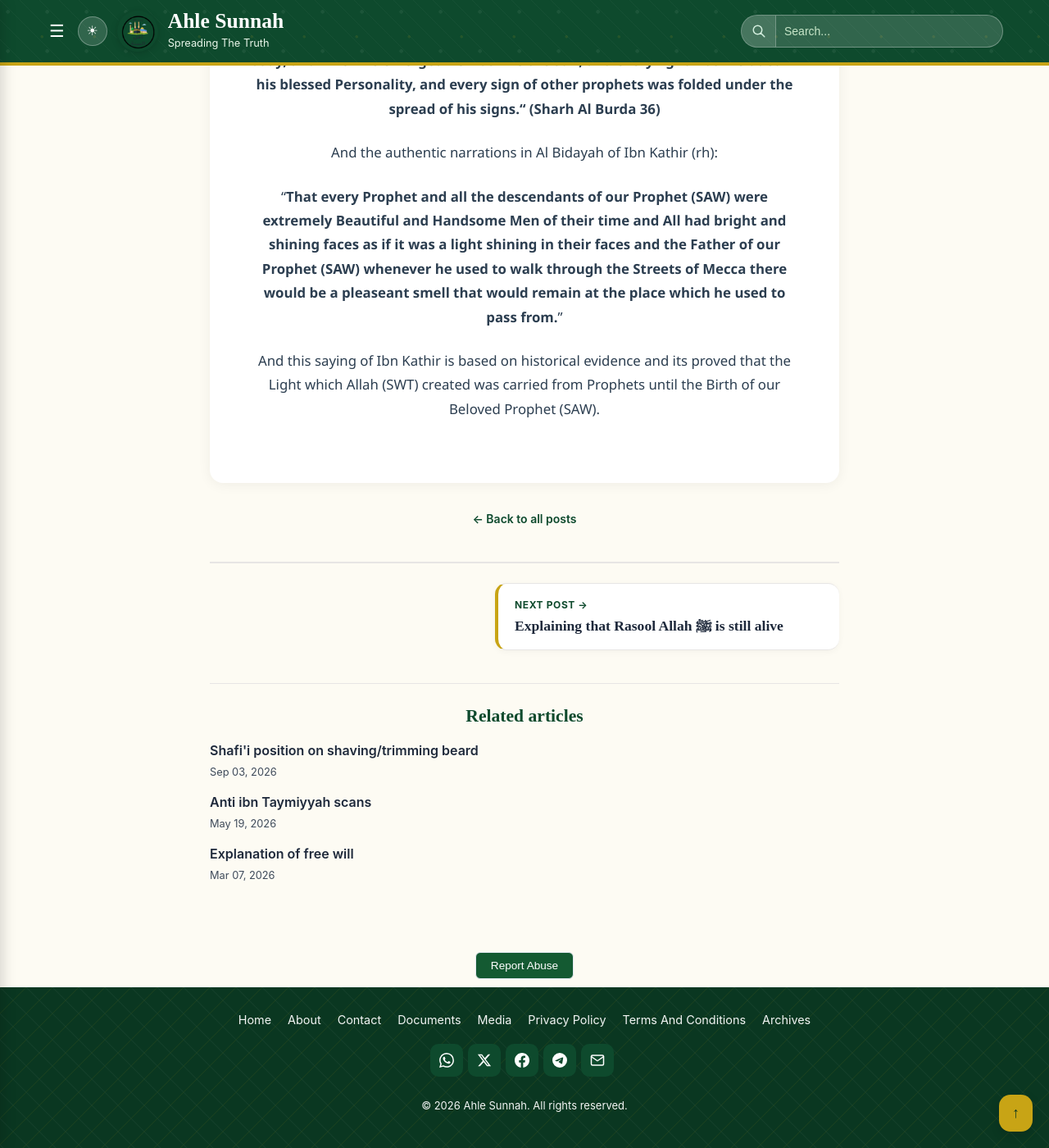
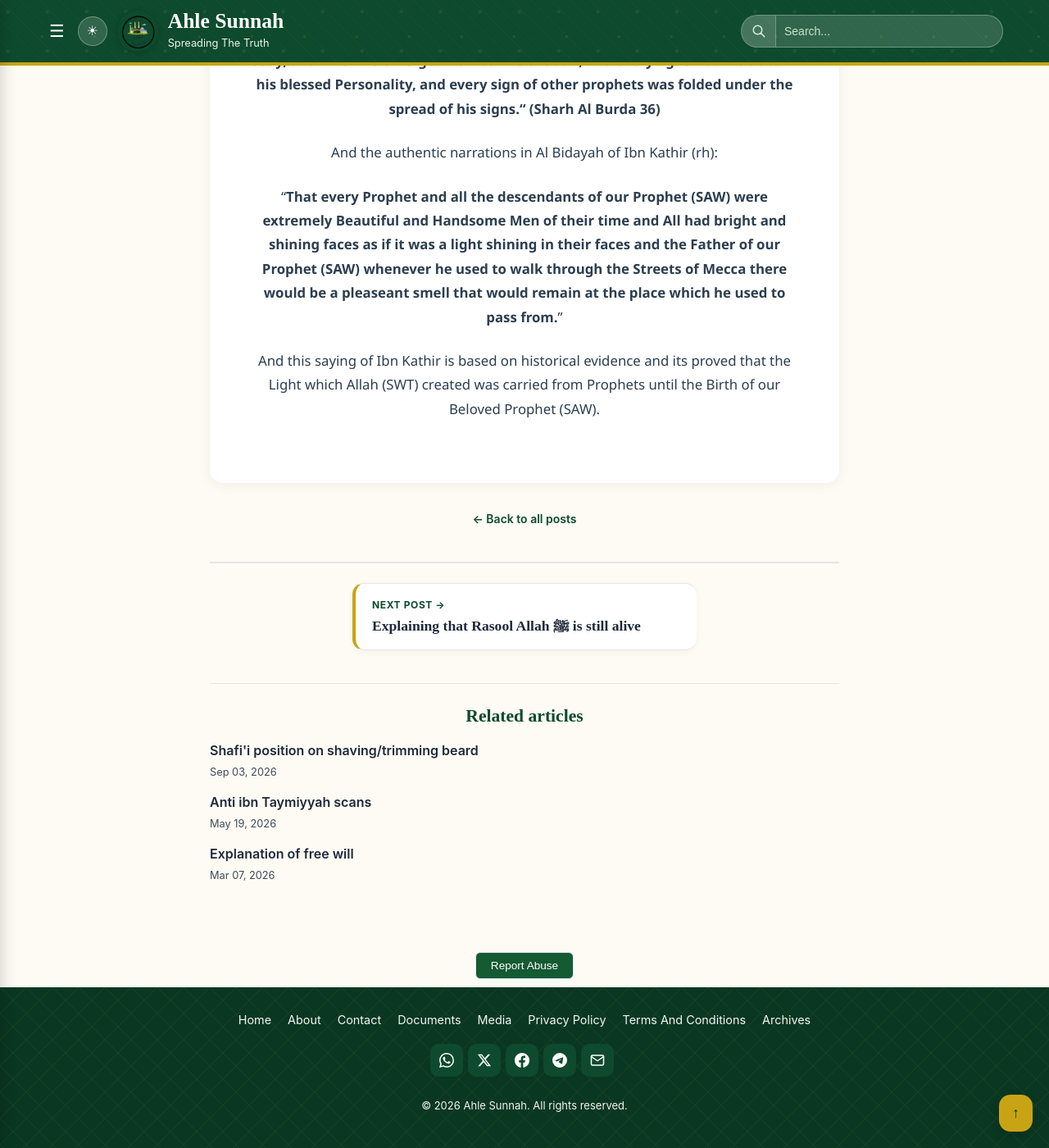
Before and after one commit to Fali17/ahlesunnah, a Jekyll site: the page built from _posts/2024-10-08-the-reality-of-the-belief-of-the-prophet-saw-noor-light-bein.md, in a window 1280 px wide and 1400 px high, scrolled down 3421 px. Shown: the whole window at 82% size. Built offline with Jekyll 4.4.1, drawn with Linux system fonts in a browser that asks for light colours.

Commit message:
Update post.html

```diff
--- a/_layouts/post.html
+++ b/_layouts/post.html
@@ -293,18 +293,55 @@ layout: default
     font-size: 0.9rem;
   }
   }
-  .post-navigation-container.has-both {
+  .post-navigation-container {
+  display: flex;
+  align-items: stretch;
+  gap: 16px;
+  margin-top: 40px;
+  padding-top: 24px;
+  border-top: 2px solid var(--border);
+  width: 100%;
+}
+
+/* Both previous and next */
+.post-navigation-container.has-both {
   justify-content: space-between;
 }
 
+.post-navigation-container.has-both .nav-button-wrapper {
+  flex: 1 1 0;
+  max-width: 50%;
+}
+
+.post-navigation-container.has-both .next-wrapper {
+  text-align: right;
+}
+
+/* Only one button — center it */
 .post-navigation-container.has-one {
   justify-content: center;
 }
 
 .post-navigation-container.has-one .nav-button-wrapper {
   flex: 0 1 auto;
+  width: 100%;
   max-width: 420px;
+  margin-left: auto;
+  margin-right: auto;
+}
+
+.post-navigation-container.has-one .next-wrapper,
+.post-navigation-container.has-one .prev-wrapper {
+  text-align: left;
+}
+
+.post-navigation-container.has-one .next-wrapper .nav-direction-btn,
+.post-navigation-container.has-one .prev-wrapper .nav-direction-btn {
+  align-items: flex-start;
+  border-right: none;
+  border-left: 4px solid var(--accent);
   width: 100%;
+  box-sizing: border-box;
 }
 </style>
 
@@ -450,9 +487,8 @@ document.addEventListener('DOMContentLoaded', function () {
   </div>
 </article>
 
-  {% if page.previous or page.next %}
+ {% if page.previous or page.next %}
 <div class="post-navigation-container{% if page.previous and page.next %} has-both{% else %} has-one{% endif %}">
-
 
   {% if page.previous %}
   <div class="nav-button-wrapper prev-wrapper">
@@ -474,7 +510,6 @@ document.addEventListener('DOMContentLoaded', function () {
 
 </div>
 {% endif %}
-
 
 
 </article>
```
